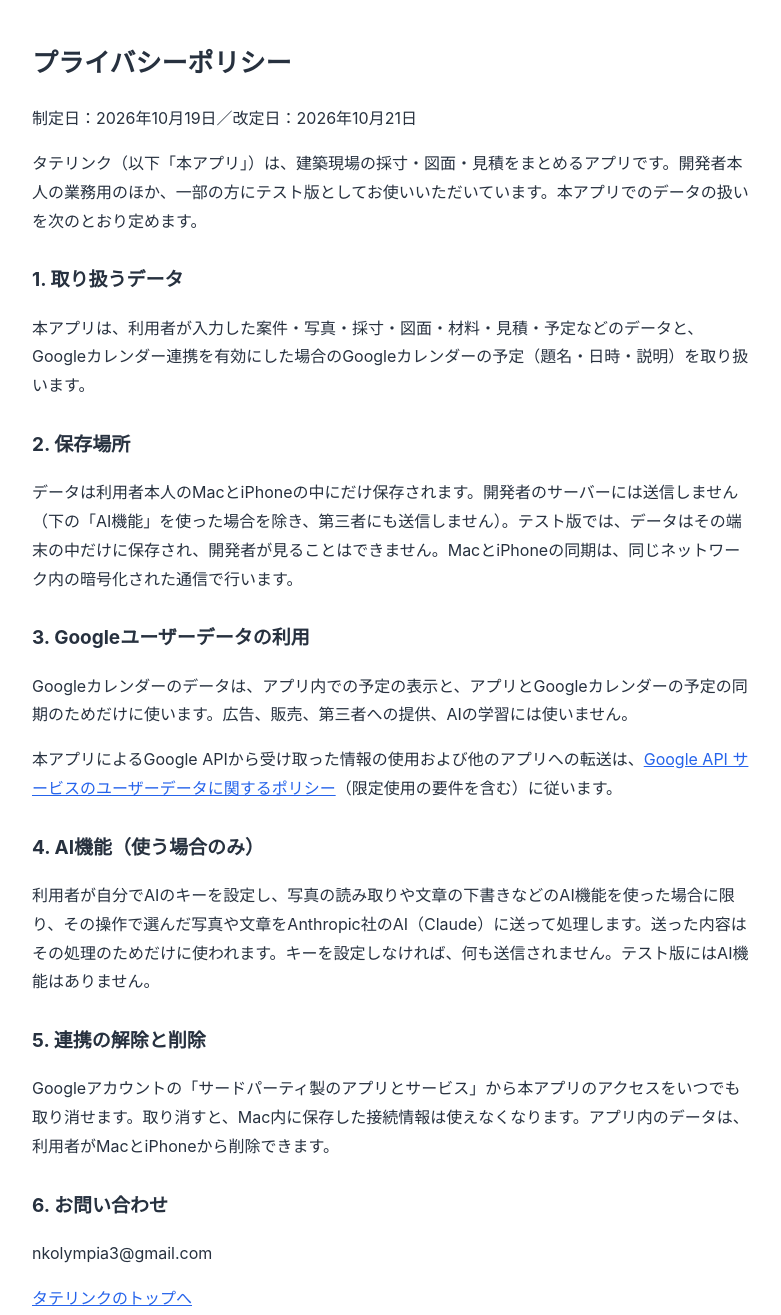
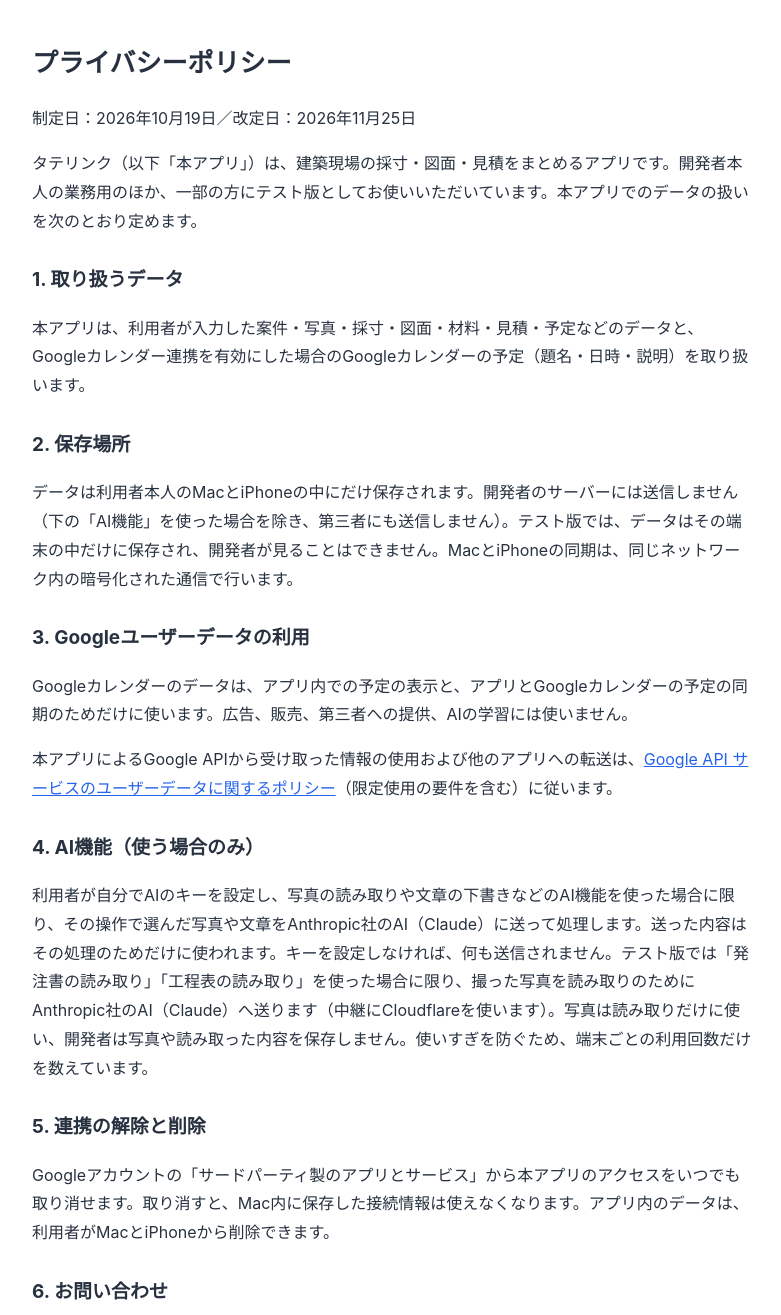
Before and after one commit to nkolympia3-sys/tatelink, a plain HTML site: page privacy.html in a window 1280 px wide. Shown: the top 1315 px of the page, without its empty margins (248-1029 px from the left). Drawn offline with Linux system fonts and the light colour scheme.

Commit message:
プライバシーポリシー：テスト版のAI読み取り（発注書・工程表）を追記

```diff
--- a/privacy.html
+++ b/privacy.html
@@ -4,7 +4,7 @@
 <style>body{font-family:-apple-system,"Hiragino Sans",sans-serif;max-width:720px;margin:40px auto;padding:0 16px;line-height:1.8;color:#27313f}h1{font-size:26px}h2{font-size:19px;margin-top:28px}a{color:#2563eb}</style></head>
 <body>
 <h1>プライバシーポリシー</h1>
-<p>制定日：2026年10月19日／改定日：2026年10月21日</p>
+<p>制定日：2026年10月19日／改定日：2026年11月25日</p>
 <p>タテリンク（以下「本アプリ」）は、建築現場の採寸・図面・見積をまとめるアプリです。開発者本人の業務用のほか、一部の方にテスト版としてお使いいただいています。本アプリでのデータの扱いを次のとおり定めます。</p>
 <h2>1. 取り扱うデータ</h2>
 <p>本アプリは、利用者が入力した案件・写真・採寸・図面・材料・見積・予定などのデータと、Googleカレンダー連携を有効にした場合のGoogleカレンダーの予定（題名・日時・説明）を取り扱います。</p>
@@ -13,7 +13,7 @@
 <h2>3. Googleユーザーデータの利用</h2>
 <p>Googleカレンダーのデータは、アプリ内での予定の表示と、アプリとGoogleカレンダーの予定の同期のためだけに使います。広告、販売、第三者への提供、AIの学習には使いません。</p>
 <p>本アプリによるGoogle APIから受け取った情報の使用および他のアプリへの転送は、<a href="https://developers.google.com/terms/api-services-user-data-policy">Google API サービスのユーザーデータに関するポリシー</a>（限定使用の要件を含む）に従います。</p>
-<h2>4. AI機能（使う場合のみ）</h2><p>利用者が自分でAIのキーを設定し、写真の読み取りや文章の下書きなどのAI機能を使った場合に限り、その操作で選んだ写真や文章をAnthropic社のAI（Claude）に送って処理します。送った内容はその処理のためだけに使われます。キーを設定しなければ、何も送信されません。テスト版にはAI機能はありません。</p><h2>5. 連携の解除と削除</h2>
+<h2>4. AI機能（使う場合のみ）</h2><p>利用者が自分でAIのキーを設定し、写真の読み取りや文章の下書きなどのAI機能を使った場合に限り、その操作で選んだ写真や文章をAnthropic社のAI（Claude）に送って処理します。送った内容はその処理のためだけに使われます。キーを設定しなければ、何も送信されません。テスト版では「発注書の読み取り」「工程表の読み取り」を使った場合に限り、撮った写真を読み取りのためにAnthropic社のAI（Claude）へ送ります（中継にCloudflareを使います）。写真は読み取りだけに使い、開発者は写真や読み取った内容を保存しません。使いすぎを防ぐため、端末ごとの利用回数だけを数えています。</p><h2>5. 連携の解除と削除</h2>
 <p>Googleアカウントの「サードパーティ製のアプリとサービス」から本アプリのアクセスをいつでも取り消せます。取り消すと、Mac内に保存した接続情報は使えなくなります。アプリ内のデータは、利用者がMacとiPhoneから削除できます。</p>
 <h2>6. お問い合わせ</h2>
 <p>nkolympia3@gmail.com</p>
```
